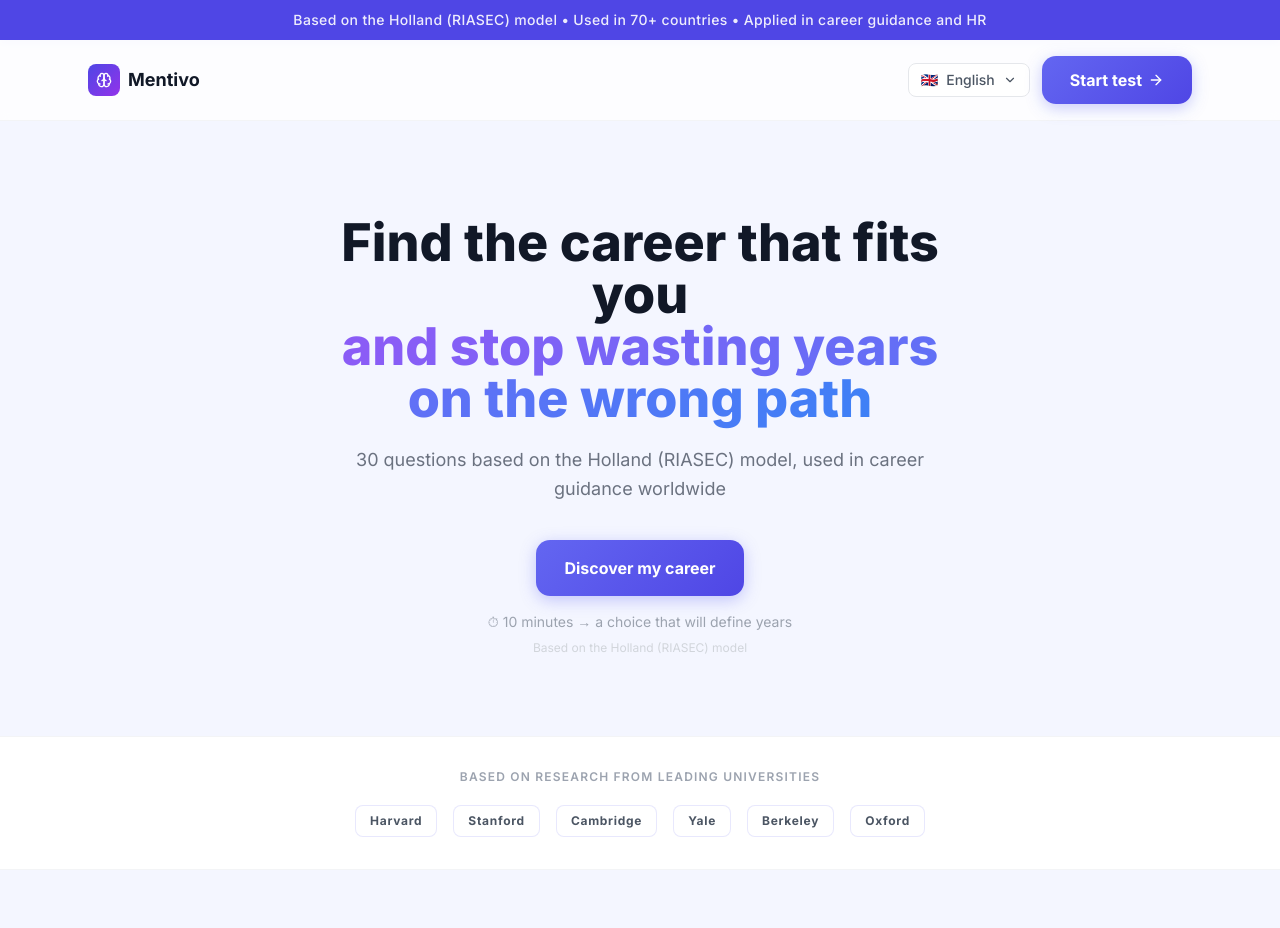
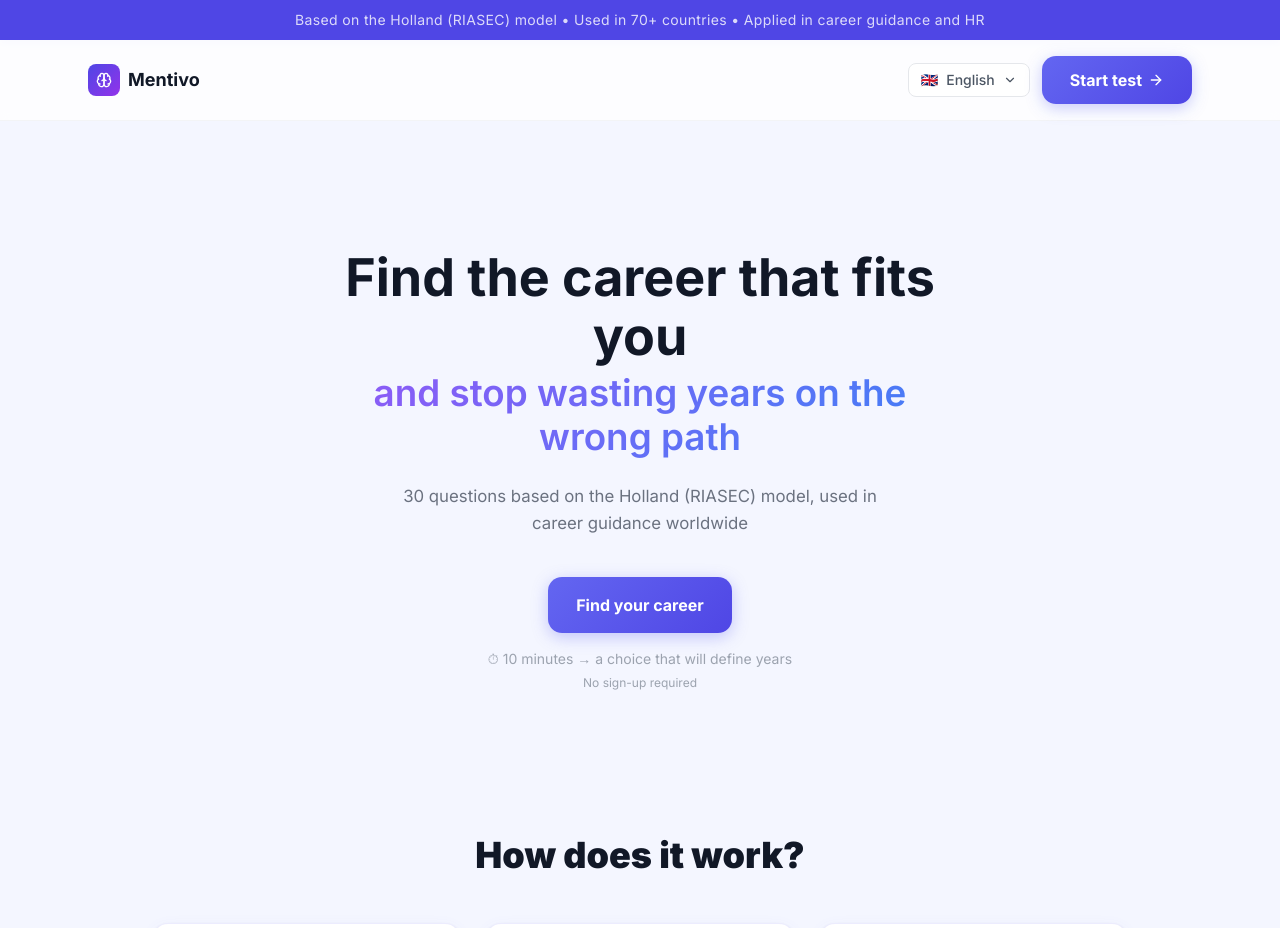
Before and after one commit to kompuaternet/mentivo, a Next.js app: page /career in a window 1280 px wide. Shown: the top 928 px of the page. Built offline with nearby package versions, Linux system fonts and the light colour scheme.

Commit message:
feat: hero polish — title hierarchy, clean CTA, remove university block
Co-Authored-By: Claude Sonnet 4.6 <noreply@anthropic.com>

```diff
--- a/src/app/career/page.tsx
+++ b/src/app/career/page.tsx
@@ -36,8 +36,8 @@ export default function LandingPage() {
     <main className="min-h-screen flex flex-col bg-[#F4F6FF]">
 
       {/* ── Trust banner — static ── */}
-      <div className="bg-indigo-600 text-white text-center h-10 px-4 text-sm font-medium flex items-center justify-center overflow-hidden">
-        <span className="opacity-90 tracking-wide">{t('career_trust_bar', locale)}</span>
+      <div className="bg-indigo-600 text-white text-center h-10 px-4 text-sm font-normal flex items-center justify-center overflow-hidden">
+        <span className="opacity-80 tracking-wide">{t('career_trust_bar', locale)}</span>
       </div>
 
       {/* ── Nav ── */}
@@ -102,18 +102,21 @@ export default function LandingPage() {
       </nav>
 
       {/* ── Hero ── */}
-      <section className="flex flex-col items-center px-6 pt-24 pb-20 text-center max-w-3xl mx-auto w-full">
+      <section className="flex flex-col items-center px-6 pt-28 sm:pt-32 pb-20 text-center max-w-3xl mx-auto w-full">
 
-        {/* Headline */}
+        {/* Headline — two-tier hierarchy */}
         <motion.h1
           initial={{ opacity: 0, y: 24 }}
           animate={{ opacity: 1, y: 0 }}
           transition={{ delay: 0.1 }}
-          className="text-[2.1rem] sm:text-5xl md:text-[3.25rem] font-extrabold text-[#111827] leading-[1.13] mb-5 max-w-[640px]"
+          className="mb-6 max-w-[640px]"
         >
-          {t('hero_title', locale)}
-          <br />
-          <span className="gradient-text">{t('hero_title2', locale)}</span>
+          <span className="block text-[2.1rem] sm:text-[2.8rem] md:text-[3.25rem] font-bold text-[#111827] leading-[1.13]">
+            {t('hero_title', locale)}
+          </span>
+          <span className="block text-[1.5rem] sm:text-[2rem] md:text-[2.3rem] font-semibold gradient-text leading-[1.2] mt-1">
+            {t('hero_title2', locale)}
+          </span>
         </motion.h1>
 
         {/* Subtitle */}
@@ -121,9 +124,9 @@ export default function LandingPage() {
           initial={{ opacity: 0, y: 16 }}
           animate={{ opacity: 1, y: 0 }}
           transition={{ delay: 0.18 }}
-          className="text-lg text-gray-500 font-normal max-w-[580px] leading-relaxed mb-9"
+          className="text-[1.05rem] text-[#6b7280] font-normal max-w-[520px] leading-[1.6] mb-10"
         >
-          {t('hero_subtitle', locale).split('\n').join(' ')}
+          {t('hero_subtitle', locale)}
         </motion.p>
 
         {/* CTA */}
@@ -135,29 +138,13 @@ export default function LandingPage() {
         >
           <button
             onClick={handleStart}
-            className="btn-primary w-full sm:w-auto text-lg px-10 py-4 rounded-xl"
+            className="btn-primary w-full sm:w-auto text-lg px-10 py-[15px] rounded-2xl hover:scale-[1.02] transition-transform duration-150"
           >
             {t('hero_cta', locale)}
           </button>
-          <p className="mt-4 text-sm text-gray-400">{t('hero_timer_line', locale)}</p>
-          <p className="mt-2 text-xs text-gray-300">{t('hero_micro', locale)}</p>
+          <p className="mt-4 text-sm text-[#9ca3af]">{t('hero_timer_line', locale)}</p>
+          <p className="mt-1.5 text-xs text-[#9ca3af]">{t('hero_no_signup', locale)}</p>
         </motion.div>
-      </section>
-
-      {/* ── University trust logos ── */}
-      <section className="py-8 px-6 bg-white border-y border-gray-100">
-        <div className="max-w-5xl mx-auto">
-          <p className="text-center text-xs font-semibold text-gray-400 uppercase tracking-widest mb-5">
-            Based on research from leading universities
-          </p>
-          <div className="flex items-center justify-center gap-4 flex-wrap">
-            {UNIVERSITIES.map(uni => (
-              <div key={uni} className="uni-logo">
-                {uni}
-              </div>
-            ))}
-          </div>
-        </div>
       </section>
 
       {/* ── How it works ── */}
--- a/src/lib/i18n.ts
+++ b/src/lib/i18n.ts
@@ -60,6 +60,7 @@ type UIKey =
   | 'hero_cta'
   | 'hero_timer_line'
   | 'hero_micro'
+  | 'hero_no_signup'
   | 'hero_useful_title'
   | 'hero_useful_1' | 'hero_useful_2' | 'hero_useful_3'
   | 'hero_stats_tests'
@@ -138,13 +139,13 @@ export const UI: Translations = {
     fr: 'et ne perds pas des années à te tromper',
   },
   hero_subtitle: {
-    ru: '30 вопросов на основе модели Holland (RIASEC),\nиспользуемой в профориентации по всему миру',
-    en: '30 questions based on the Holland (RIASEC) model,\nused in career guidance worldwide',
-    uk: '30 запитань на основі моделі Holland (RIASEC),\nяка використовується у профорієнтації по всьому світу',
-    de: '30 Fragen basierend auf dem Holland (RIASEC)-Modell,\ndas weltweit in der Berufsberatung eingesetzt wird',
-    es: '30 preguntas basadas en el modelo Holland (RIASEC),\nutilizado en orientación vocacional en todo el mundo',
-    tr: 'Holland (RIASEC) modeline dayalı 30 soru,\ndünya genelinde kariyer rehberliğinde kullanılıyor',
-    fr: '30 questions basées sur le modèle Holland (RIASEC),\nutilisé dans l\'orientation professionnelle partout dans le monde',
+    ru: '30 вопросов на основе модели Holland (RIASEC), используемой по всему миру',
+    en: '30 questions based on the Holland (RIASEC) model, used in career guidance worldwide',
+    uk: '30 запитань на основі моделі Holland (RIASEC), яка використовується по всьому світу',
+    de: '30 Fragen basierend auf dem Holland (RIASEC)-Modell, das weltweit eingesetzt wird',
+    es: '30 preguntas basadas en el modelo Holland (RIASEC), utilizado en todo el mundo',
+    tr: 'Holland (RIASEC) modeline dayalı 30 soru, dünya genelinde kullanılıyor',
+    fr: '30 questions basées sur le modèle Holland (RIASEC), utilisé partout dans le monde',
   },
   hero_timer_line: {
     ru: '⏱ 10 минут → выбор, который определит годы',
@@ -165,13 +166,22 @@ export const UI: Translations = {
     fr: 'Basé sur le modèle Holland (RIASEC)',
   },
   hero_cta: {
-    ru: 'Определить свою профессию',
-    en: 'Discover my career',
-    uk: 'Визначити свою професію',
-    de: 'Meinen Beruf finden',
+    ru: 'Узнать свою профессию',
+    en: 'Find your career',
+    uk: 'Дізнатися свою професію',
+    de: 'Meinen Beruf entdecken',
     es: 'Descubrir mi carrera',
-    tr: 'Kariyerimi keşfet',
-    fr: 'Découvrir ma carrière',
+    tr: 'Kariyerimi bul',
+    fr: 'Trouver ma carrière',
+  },
+  hero_no_signup: {
+    ru: 'Без регистрации',
+    en: 'No sign-up required',
+    uk: 'Без реєстрації',
+    de: 'Ohne Registrierung',
+    es: 'Sin registro',
+    tr: 'Kayıt olmadan',
+    fr: 'Sans inscription',
   },
   hero_useful_title: {
     ru: 'Этот тест особенно полезен, если ты:',
```
